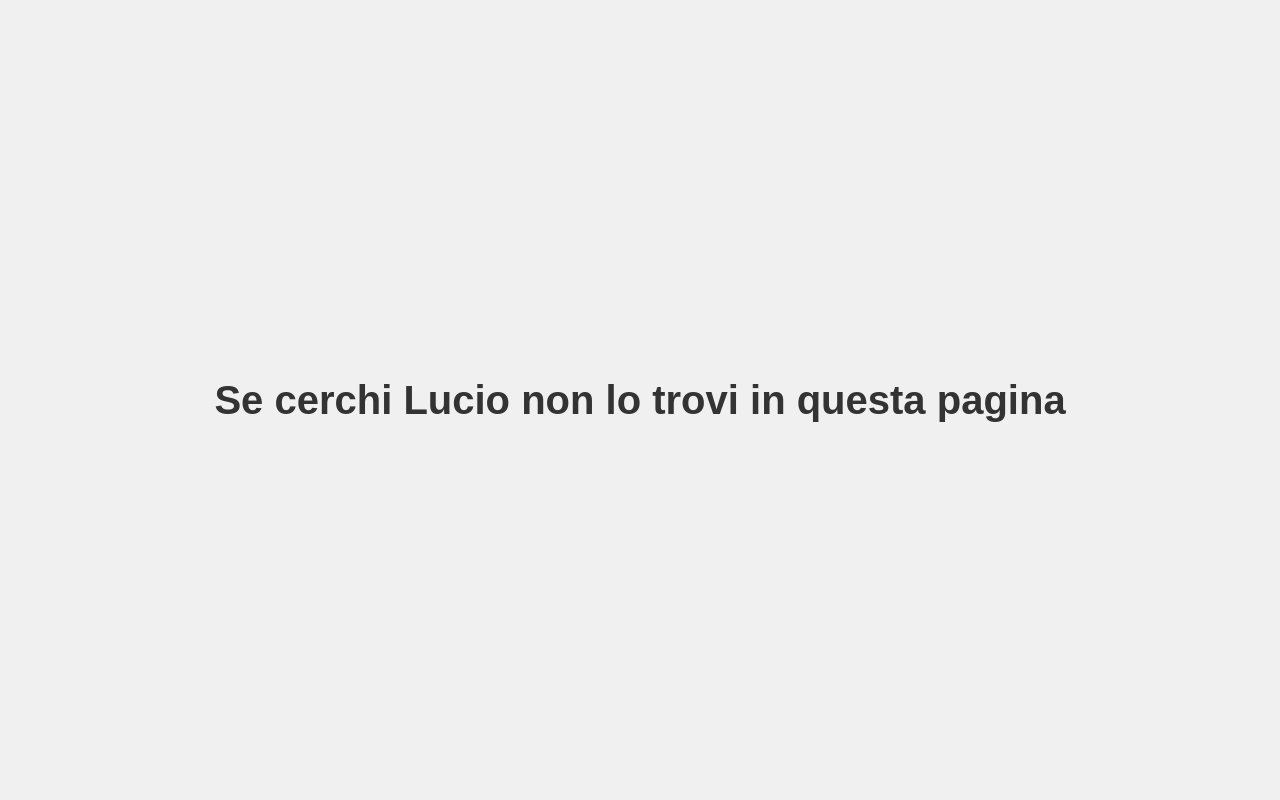
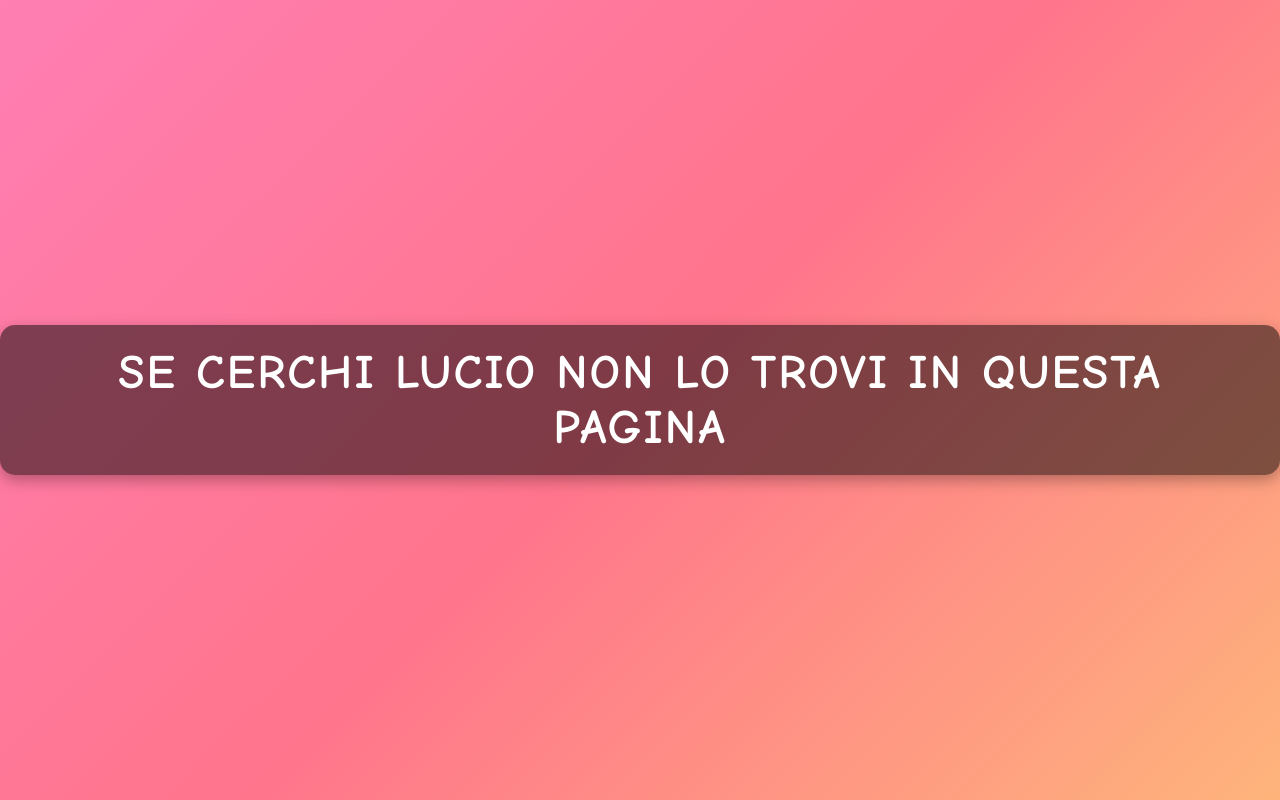
Before and after one commit to d-pa/d-pa.github.io, a plain HTML site: page index.html in a window 1280 px wide. Drawn offline with Linux system fonts and the light colour scheme.

Commit message:
Update index.html

```diff
--- a/index.html
+++ b/index.html
@@ -11,13 +11,19 @@
             align-items: center;
             height: 100vh;
             margin: 0;
-            background-color: #f0f0f0;
-            font-family: Arial, sans-serif;
+            background: linear-gradient(135deg, #ff7eb3, #ff758c, #feb47b);
+            font-family: 'Comic Sans MS', cursive, sans-serif;
             text-align: center;
+            color: #fff;
         }
         h1 {
-            color: #333;
-            font-size: 2.5em;
+            background: rgba(0, 0, 0, 0.5);
+            padding: 20px 30px;
+            border-radius: 15px;
+            box-shadow: 0 5px 15px rgba(0, 0, 0, 0.3);
+            font-size: 3em;
+            text-transform: uppercase;
+            letter-spacing: 2px;
         }
     </style>
 </head>
```
